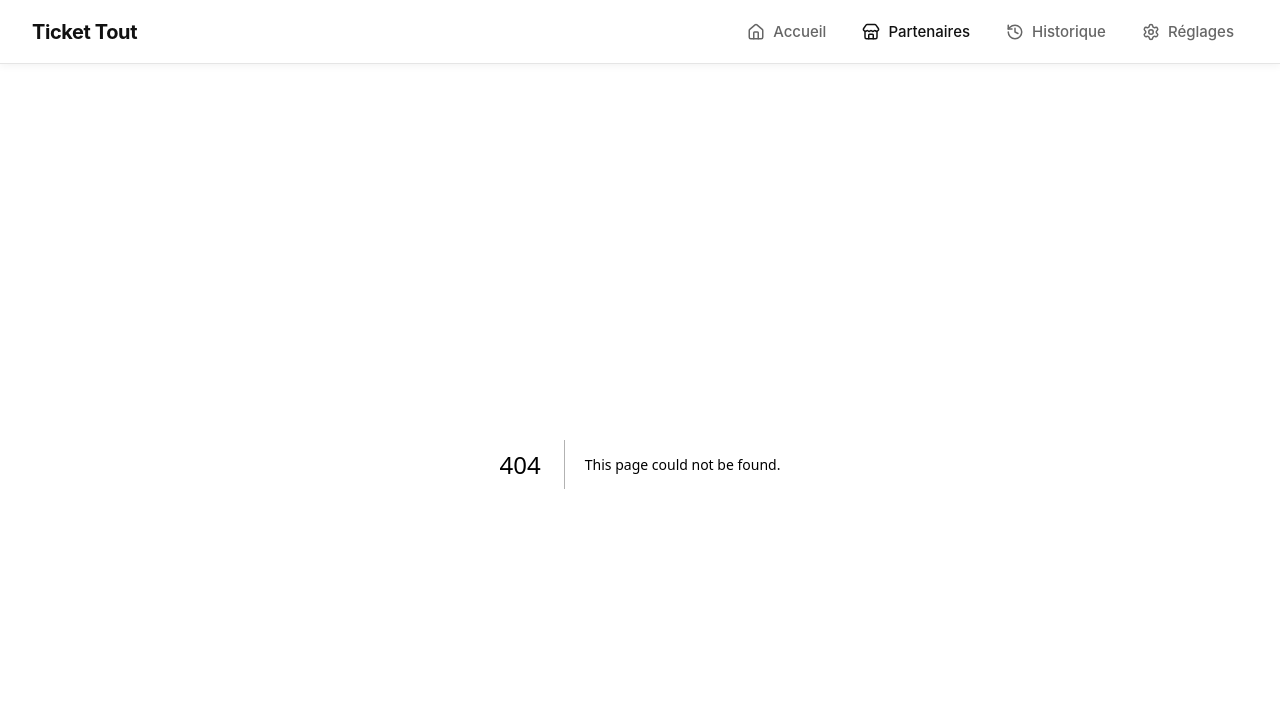
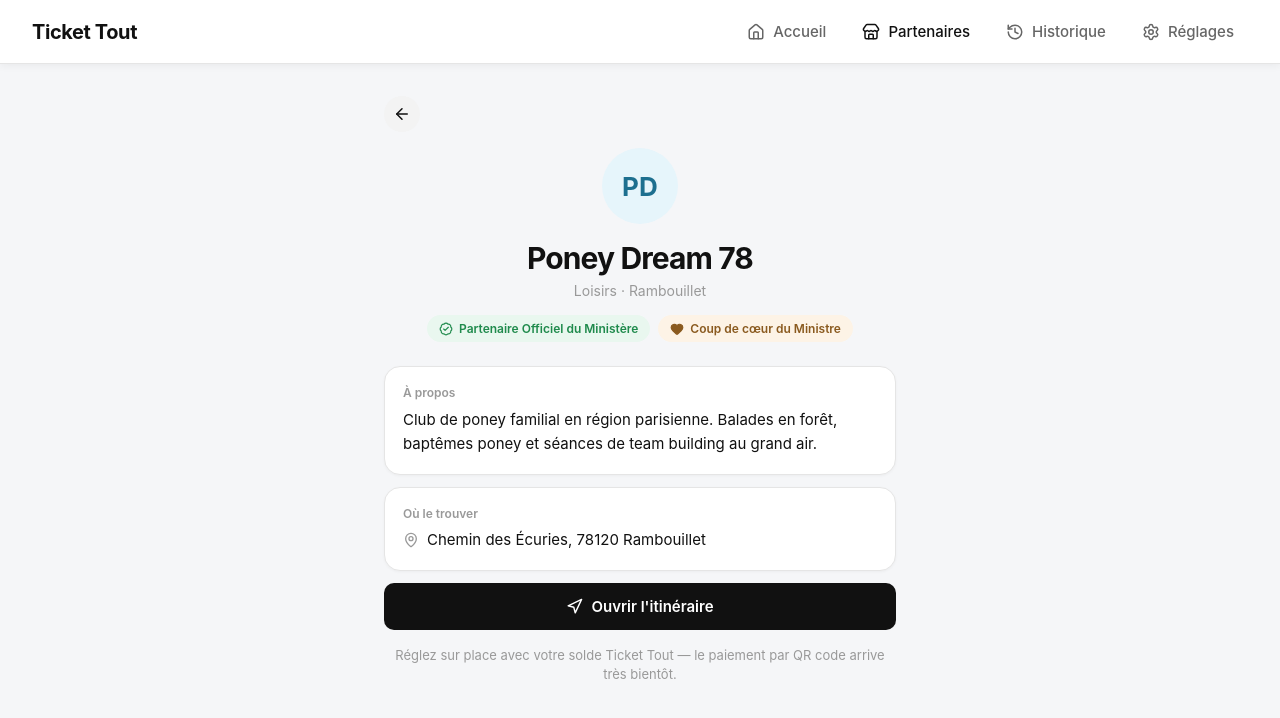
Before and after one commit to Tinto57/survivor_pool_mirror, a Next.js app in the folder frontend/: page /catalogue/1 in a window 1280 px wide. Before the commit this address had no page. Shown: the top 718 px of the page. Built offline with nearby package versions, Linux system fonts and the light colour scheme; no server answers.

Commit message:
[FIX] Support static export for catalogue [id] page

```diff
--- a/frontend/app/catalogue/[id]/PartnerDetail.tsx
+++ b/frontend/app/catalogue/[id]/PartnerDetail.tsx
@@ -48,7 +48,6 @@ export default function PartnerDetail() {
         );
     }
 
-    // NOTE: à défaut de coordonnées, on laisse Maps résoudre l'adresse postale.
     const mapsQuery =
         partner.latitude !== null && partner.longitude !== null
             ? `${partner.latitude},${partner.longitude}`
--- /dev/null
+++ b/frontend/app/catalogue/[id]/page.tsx
@@ -0,0 +1,9 @@
+import PartnerDetail from "./PartnerDetail";
+
+export function generateStaticParams() {
+    return [{ id: "1" }];
+}
+
+export default function Page() {
+    return <PartnerDetail />;
+}
--- a/frontend/app/catalogue/[id]/partner.module.css
+++ b/frontend/app/catalogue/[id]/partner.module.css
@@ -6,7 +6,6 @@
     padding: 16px 16px 32px;
 }
 
-/* Bouton retour rond, à la manière d'une fiche marchand mobile. */
 .back {
     display: flex;
     align-items: center;
--- a/frontend/app/catalogue/catalogue.module.css
+++ b/frontend/app/catalogue/catalogue.module.css
@@ -1,5 +1,3 @@
-/* Barre de recherche « pilule », sans bordure au repos : le contraste vient du
-   remplissage gris, comme dans les applications mobiles. */
 .search {
     display: flex;
     align-items: center;
@@ -42,7 +40,6 @@
     color: var(--text);
 }
 
-/* Masque la croix native de type="search", qui casse l'alignement. */
 .searchInput::-webkit-search-cancel-button {
     -webkit-appearance: none;
 }
@@ -53,8 +50,6 @@
 
     margin: 14px 0 18px;
 
-    /* Les catégories défilent horizontalement sur mobile plutôt que de passer
-       à la ligne. */
     margin-left: -16px;
     margin-right: -16px;
     padding: 0 16px;
--- a/frontend/app/catalogue/page.tsx
+++ b/frontend/app/catalogue/page.tsx
@@ -30,7 +30,6 @@ export default function CataloguePage() {
     const visible = useMemo(
         () =>
             partners
-                // Seuls les partenaires validés par le Ministère sont visibles.
                 .filter((p) => p.status === "active")
                 .filter((p) => category === ALL || p.category === category)
                 .filter((p) => matchesQuery(p, query)),
```
